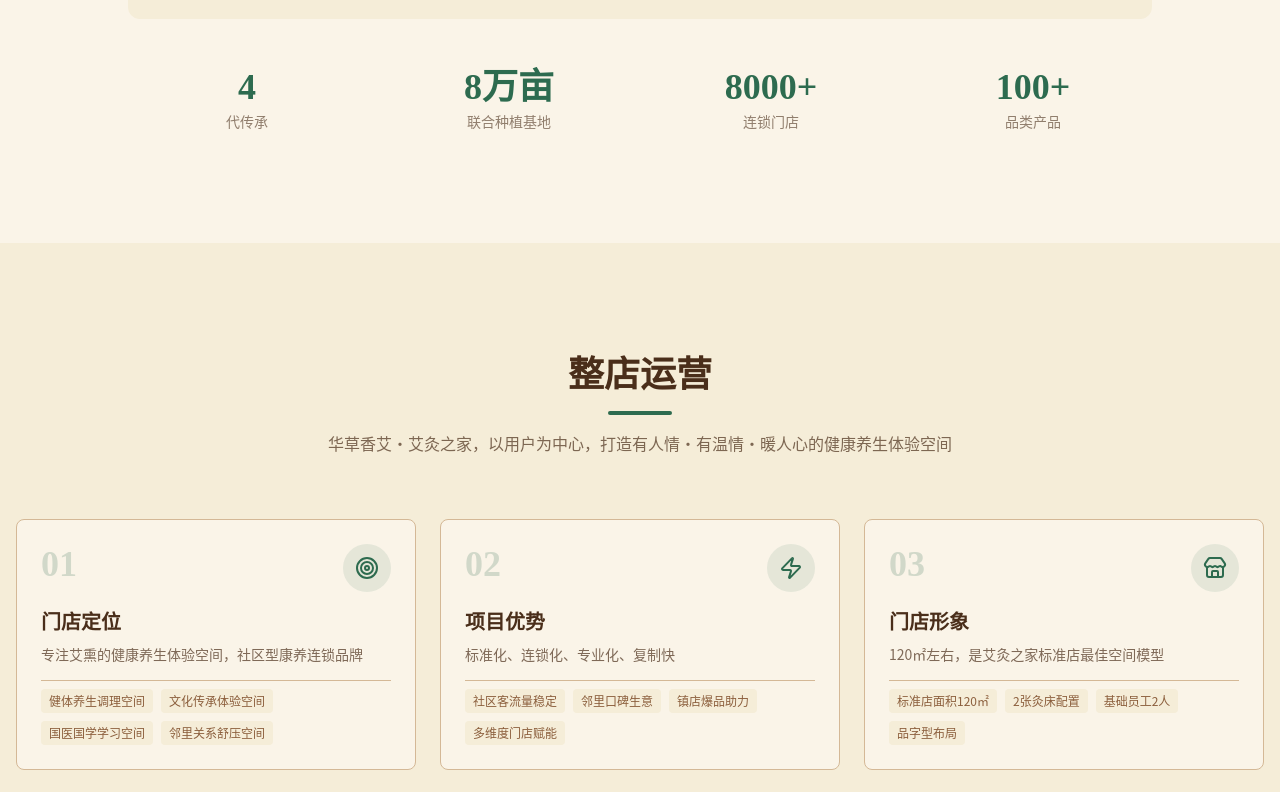
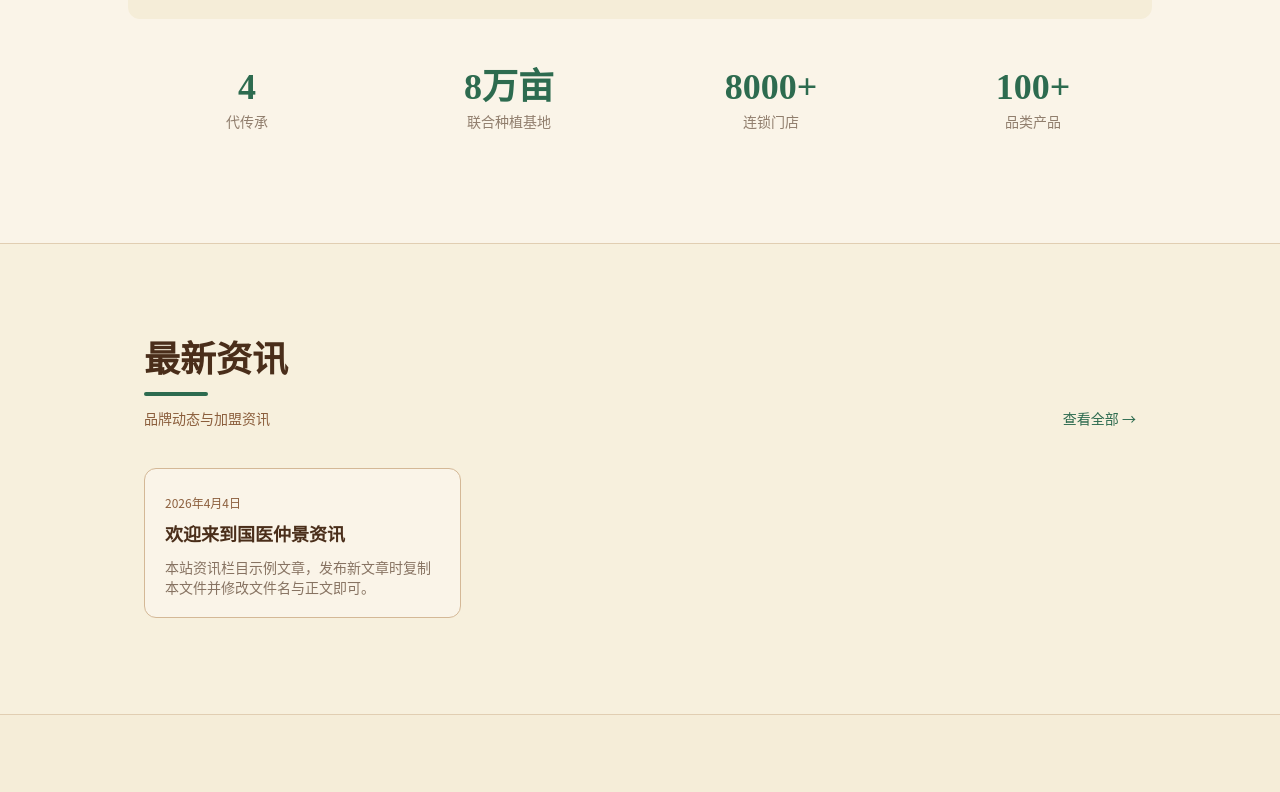
Before and after one commit to crystal3445/gyzj, a Next.js app: page / in a window 1280 px wide. Shown: the part 2000-2792 px from the top of the page. Built offline with nearby package versions, Linux system fonts and the light colour scheme; no server answers.

Commit message:
feat(home): show latest 3 news posts with link to /news
Made-with: Cursor

```diff
--- a/app/page.tsx
+++ b/app/page.tsx
@@ -1,6 +1,7 @@
 import { Header } from "@/components/header"
 import { Hero } from "@/components/hero"
 import { BrandIntro } from "@/components/brand-intro"
+import { HomeNews } from "@/components/home-news"
 import { StoreOutput } from "@/components/store-output"
 import { Advantages } from "@/components/advantages"
 import { Cooperation } from "@/components/cooperation"
@@ -10,13 +11,21 @@ import { Stats } from "@/components/stats"
 import { ContactForm } from "@/components/contact-form"
 import { Footer } from "@/components/footer"
 import { FloatingCTA } from "@/components/floating-cta"
+import { getAllPosts } from "@/lib/posts"
 
-export default function Home() {
+/** 与资讯页一致，新文章约 60 秒内出现在首页 */
+export const revalidate = 60
+
+export default async function Home() {
+  const allPosts = await getAllPosts()
+  const homeNews = allPosts.slice(0, 3)
+
   return (
     <main className="min-h-screen">
       <Header />
       <Hero />
       <BrandIntro />
+      <HomeNews posts={homeNews} />
       <StoreOutput />
       <Advantages />
       <Cooperation />
--- /dev/null
+++ b/components/home-news.tsx
@@ -0,0 +1,64 @@
+import Link from "next/link"
+import { format } from "date-fns"
+import { zhCN } from "date-fns/locale"
+import type { PostListItem } from "@/lib/posts"
+
+type Props = {
+  posts: PostListItem[]
+}
+
+export function HomeNews({ posts }: Props) {
+  if (posts.length === 0) return null
+
+  return (
+    <section id="latest-news" className="py-16 md:py-24 bg-muted/30 border-y border-border/60">
+      <div className="container mx-auto px-4 max-w-5xl">
+        <div className="flex flex-col sm:flex-row sm:items-end sm:justify-between gap-4 mb-10">
+          <div>
+            <h2 className="font-serif text-3xl md:text-4xl font-bold text-foreground">
+              最新资讯
+            </h2>
+            <div className="w-16 h-1 bg-primary rounded-full mt-3" />
+            <p className="text-muted-foreground text-sm mt-3">
+              品牌动态与加盟资讯
+            </p>
+          </div>
+          <Link
+            href="/news"
+            className="text-sm font-medium text-primary hover:underline shrink-0"
+          >
+            查看全部 →
+          </Link>
+        </div>
+
+        <ul className="grid md:grid-cols-3 gap-5">
+          {posts.map(({ slug, frontmatter }) => (
+            <li key={slug}>
+              <Link
+                href={`/news/${slug}`}
+                className="block h-full border border-border rounded-xl p-5 bg-card hover:border-primary/45 hover:shadow-sm transition-all group"
+              >
+                <time
+                  dateTime={frontmatter.date}
+                  className="text-xs text-muted-foreground"
+                >
+                  {format(new Date(frontmatter.date), "yyyy年M月d日", {
+                    locale: zhCN,
+                  })}
+                </time>
+                <h3 className="font-serif text-lg font-semibold text-foreground mt-2 line-clamp-2 group-hover:text-primary transition-colors">
+                  {frontmatter.title}
+                </h3>
+                {frontmatter.description ? (
+                  <p className="text-sm text-foreground/65 mt-2 line-clamp-2">
+                    {frontmatter.description}
+                  </p>
+                ) : null}
+              </Link>
+            </li>
+          ))}
+        </ul>
+      </div>
+    </section>
+  )
+}
```
